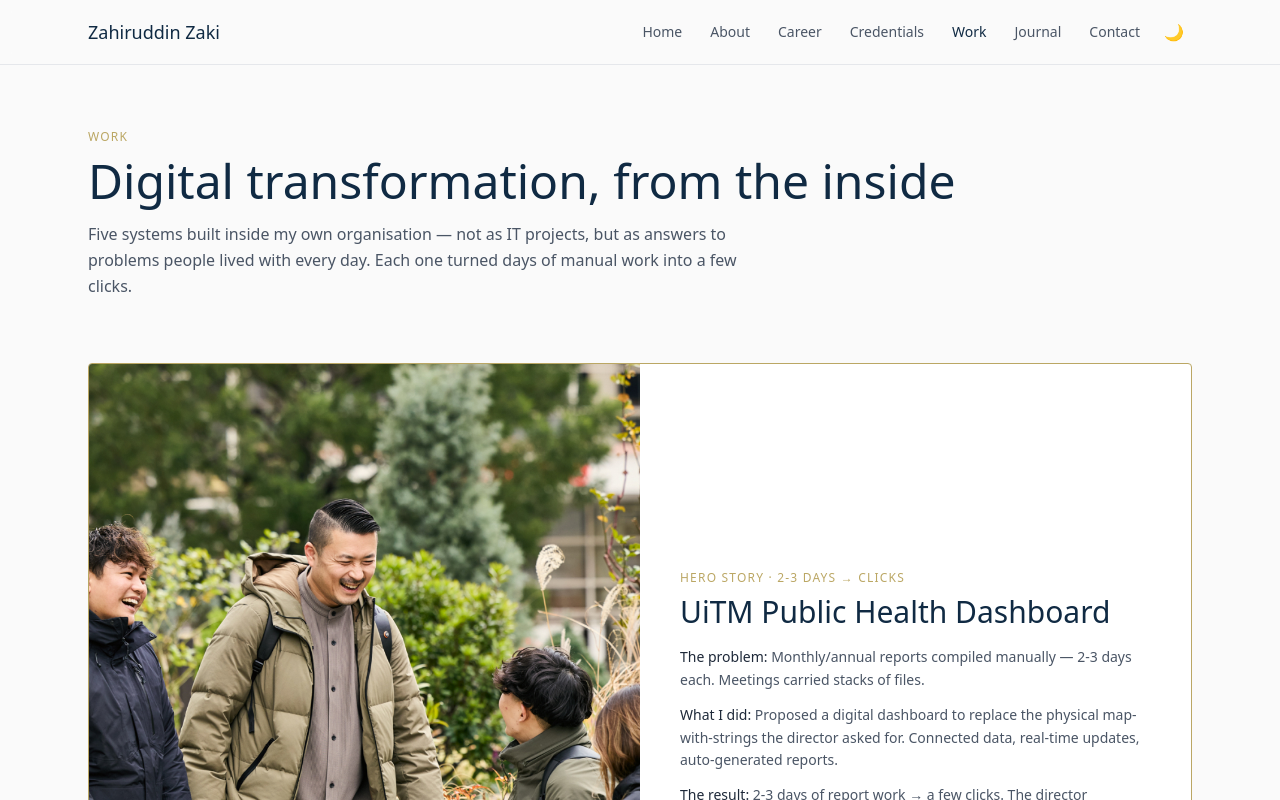
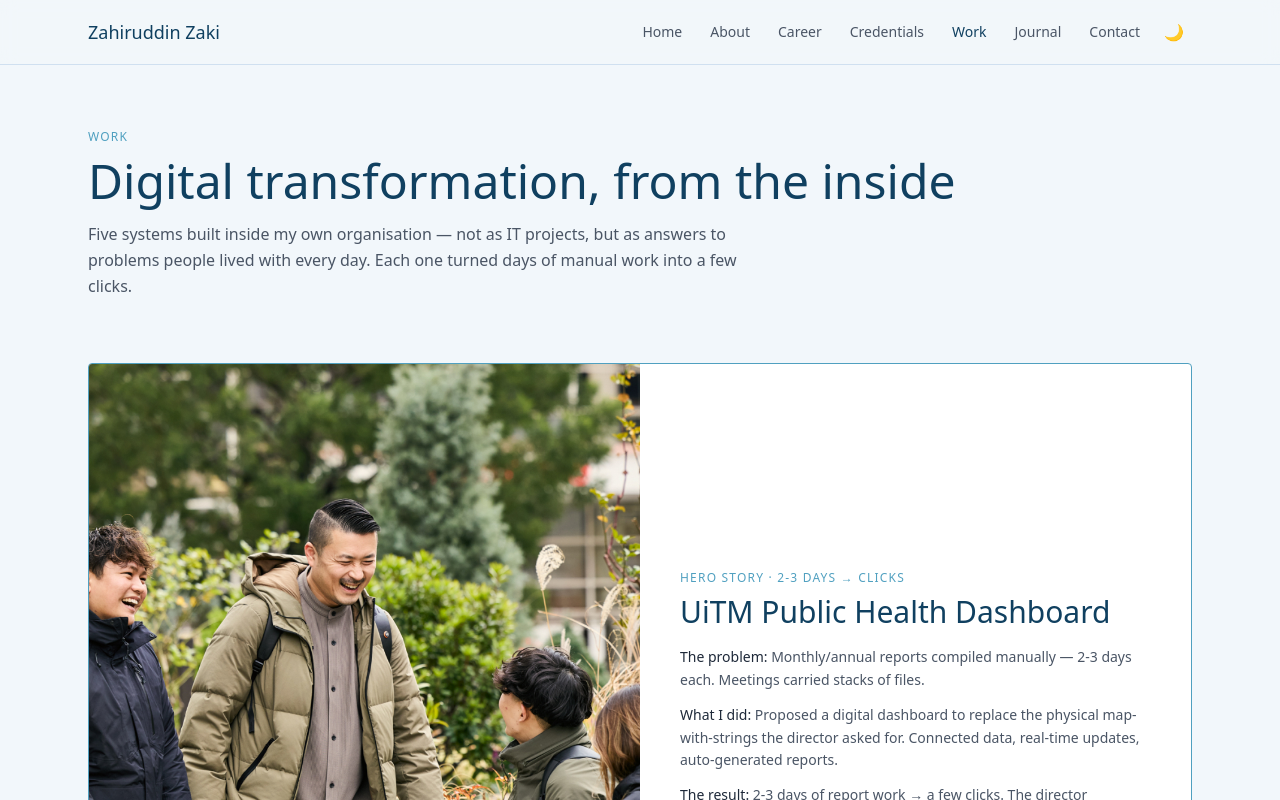
Before and after one commit to ik4lyfe/zahiruddin-portfolio-v2, a Next.js app: page /work in a window 1280 px wide. Shown: the top 800 px of the page. Built offline with nearby package versions, Linux system fonts and the light colour scheme; a web font is replaced by a local one.

Commit message:
Color swap to blue palette (Gambar 1): #104060 primary, #50A0C0 accent, light #F2F7FB, dark #0A2A40

```diff
--- a/src/app/about/page.tsx
+++ b/src/app/about/page.tsx
@@ -48,7 +48,7 @@ export default function About() {
 
       <div className="mt-12 grid md:grid-cols-2 gap-4">
         <Reveal delay={100}>
-          <div className="border border-line dark:border-gray-700 rounded-sm p-6 bg-surface dark:bg-[#1a1d24]">
+          <div className="border border-line dark:border-gray-700 rounded-sm p-6 bg-surface dark:bg-[#12354f]">
             <h2 className="font-serif text-xl text-navy dark:text-gold mb-3">How I work</h2>
             <ul className="space-y-2 text-sm text-gray-600 dark:text-gray-300">
               <li>• Listen to the stakeholder first, then offer the better version</li>
@@ -59,7 +59,7 @@ export default function About() {
           </div>
         </Reveal>
         <Reveal delay={180}>
-          <div className="border border-line dark:border-gray-700 rounded-sm p-6 bg-surface dark:bg-[#1a1d24]">
+          <div className="border border-line dark:border-gray-700 rounded-sm p-6 bg-surface dark:bg-[#12354f]">
             <h2 className="font-serif text-xl text-navy dark:text-gold mb-3">Beyond the job</h2>
             <ul className="space-y-2 text-sm text-gray-600 dark:text-gray-300">
               <li>• Civil Defence (APM) reserve member since 2017</li>
--- a/src/app/career/page.tsx
+++ b/src/app/career/page.tsx
@@ -67,7 +67,7 @@ export default function Career() {
       <div className="space-y-10">
         {stories.map((s, i) => (
           <Reveal key={s.year} delay={i * 60}>
-            <article className={`grid md:grid-cols-2 gap-6 items-center border border-line dark:border-gray-700 rounded-sm overflow-hidden bg-surface dark:bg-[#1a1d24] hover:shadow-md transition-shadow ${i % 2 === 1 ? "md:[direction:rtl]" : ""}`}>
+            <article className={`grid md:grid-cols-2 gap-6 items-center border border-line dark:border-gray-700 rounded-sm overflow-hidden bg-surface dark:bg-[#12354f] hover:shadow-md transition-shadow ${i % 2 === 1 ? "md:[direction:rtl]" : ""}`}>
               <div className="h-56 md:h-64 overflow-hidden [direction:ltr]">
                 <img src={photos[i % photos.length]} alt="" className="w-full h-full object-cover" />
               </div>
--- a/src/app/credentials/page.tsx
+++ b/src/app/credentials/page.tsx
@@ -31,7 +31,7 @@ export default function Credentials() {
       <div className="grid md:grid-cols-2 gap-6">
         {credentials.map((c, i) => (
           <Reveal key={c.name} delay={i * 50}>
-            <div className="border border-line dark:border-gray-700 rounded-sm p-6 bg-surface dark:bg-[#1a1d24] h-full flex flex-col hover:shadow-md transition-shadow">
+            <div className="border border-line dark:border-gray-700 rounded-sm p-6 bg-surface dark:bg-[#12354f] h-full flex flex-col hover:shadow-md transition-shadow">
               <div className="flex items-start justify-between gap-2 mb-3">
                 <h2 className="font-serif text-xl text-navy dark:text-gold">{c.name}</h2>
                 <span className={`text-[10px] uppercase tracking-widest px-2 py-1 rounded-sm whitespace-nowrap ${
--- a/src/app/globals.css
+++ b/src/app/globals.css
@@ -3,12 +3,12 @@
 @custom-variant dark (&:where(.dark, .dark *));
 
 @theme {
-  --color-bg: #fafafa;
+  --color-bg: #f2f7fb;
   --color-surface: #ffffff;
-  --color-ink: #212121;
-  --color-navy: #102a43;
-  --color-gold: #bba764;
-  --color-line: #e5e7eb;
+  --color-ink: #1a2a3a;
+  --color-navy: #104060;
+  --color-gold: #50a0c0;
+  --color-line: #d0e0f0;
   --color-terra: #e35d3c;
 
   --font-serif: var(--font-baskerville), Georgia, serif;
@@ -16,21 +16,21 @@
 }
 
 :root {
-  --bg: #fafafa;
+  --bg: #f2f7fb;
   --surface: #ffffff;
-  --ink: #212121;
-  --primary: #102a43;
-  --accent: #bba764;
-  --border: #e5e7eb;
+  --ink: #1a2a3a;
+  --primary: #104060;
+  --accent: #50a0c0;
+  --border: #d0e0f0;
 }
 
 .dark {
-  --bg: #121212;
-  --surface: #1a1d24;
+  --bg: #0a2a40;
+  --surface: #12354f;
   --ink: #f5f5f5;
-  --primary: #bba764;
-  --accent: #e35d3c;
-  --border: #2a2d35;
+  --primary: #90c0e0;
+  --accent: #5ba3c6;
+  --border: #1d4460;
 }
 
 html { scroll-behavior: smooth; }
--- a/src/app/journal/page.tsx
+++ b/src/app/journal/page.tsx
@@ -53,7 +53,7 @@ export default function Journal() {
       <div className="space-y-10">
         {posts.map((p, i) => (
           <Reveal key={p.title} delay={i * 60}>
-            <article className={`grid md:grid-cols-2 gap-6 items-center border border-line dark:border-gray-700 rounded-sm overflow-hidden bg-surface dark:bg-[#1a1d24] hover:shadow-md transition-shadow ${i % 2 === 1 ? "md:[direction:rtl]" : ""}`}>
+            <article className={`grid md:grid-cols-2 gap-6 items-center border border-line dark:border-gray-700 rounded-sm overflow-hidden bg-surface dark:bg-[#12354f] hover:shadow-md transition-shadow ${i % 2 === 1 ? "md:[direction:rtl]" : ""}`}>
               <div className="h-48 md:h-56 overflow-hidden [direction:ltr]">
                 <img src={photos[i % photos.length]} alt="" className="w-full h-full object-cover" />
               </div>
--- a/src/app/not-found.tsx
+++ b/src/app/not-found.tsx
@@ -10,7 +10,7 @@ export default function NotFound() {
       <p className="text-gray-600 dark:text-gray-300 mb-8 max-w-md mx-auto">
         Like a process nobody documented. But don&apos;t worry — I know where everything is.
       </p>
-      <Link href="/" className="px-8 py-3 bg-navy dark:bg-gold text-white dark:text-[#121212] font-medium rounded-sm hover:opacity-90 transition-opacity">
+      <Link href="/" className="px-8 py-3 bg-navy dark:bg-gold text-white dark:text-[#f5f5f5] font-medium rounded-sm hover:opacity-90 transition-opacity">
         Back to home
       </Link>
     </div>
--- a/src/app/page.tsx
+++ b/src/app/page.tsx
@@ -44,7 +44,7 @@ export default function Home() {
               director made it a standard.
             </p>
             <div className="mt-8 flex flex-wrap gap-4">
-              <Link href="/work" className="px-6 py-3 bg-navy dark:bg-gold text-white dark:text-[#121212] font-medium rounded-sm hover:opacity-90 transition-opacity">
+              <Link href="/work" className="px-6 py-3 bg-navy dark:bg-gold text-white dark:text-[#f5f5f5] font-medium rounded-sm hover:opacity-90 transition-opacity">
                 See the work
               </Link>
               <Link href="/contact" className="px-6 py-3 border border-line dark:border-gray-600 rounded-sm link-line text-gray-700 dark:text-gray-200">
@@ -90,7 +90,7 @@ export default function Home() {
         <div className="grid md:grid-cols-2 gap-6">
           {chapters.map((c, i) => (
             <Reveal key={c.title} delay={i * 60}>
-              <article className="border border-line dark:border-gray-700 rounded-sm overflow-hidden bg-surface dark:bg-[#1a1d24] group hover:shadow-md transition-shadow">
+              <article className="border border-line dark:border-gray-700 rounded-sm overflow-hidden bg-surface dark:bg-[#12354f] group hover:shadow-md transition-shadow">
                 <div className="h-40 overflow-hidden">
                   <img src={photos[i % photos.length]} alt="" className="w-full h-full object-cover group-hover:scale-105 transition-transform duration-500" />
                 </div>
@@ -110,7 +110,7 @@ export default function Home() {
       </section>
 
       {/* ═══ NUMBERS — marquee strip (Pearl numbers) ═══ */}
-      <section className="bg-navy dark:bg-[#1a1d24] py-16 overflow-hidden">
+      <section className="bg-navy dark:bg-[#12354f] py-16 overflow-hidden">
         <p className="text-center text-xs uppercase tracking-widest text-gray-400 mb-8">Numbers that tell the story</p>
         <div className="text-loop">
           {[...numbers, ...numbers].map((n, i) => (
@@ -149,7 +149,7 @@ export default function Home() {
       </section>
 
       {/* ═══ CULTURE — pull quote (Pearl culture) ═══ */}
-      <section className="bg-surface dark:bg-[#1a1d24] border-y border-line dark:border-gray-700 py-20">
+      <section className="bg-surface dark:bg-[#12354f] border-y border-line dark:border-gray-700 py-20">
         <div className="mx-auto max-w-3xl px-4 sm:px-6 text-center">
           <Reveal>
             <p className="font-serif text-2xl md:text-3xl text-navy dark:text-gold leading-relaxed">
@@ -169,7 +169,7 @@ export default function Home() {
         <div className="grid md:grid-cols-3 gap-6">
           {capabilities.map((c, i) => (
             <Reveal key={c.title} delay={i * 80}>
-              <div className="border border-line dark:border-gray-700 rounded-sm p-6 h-full bg-surface dark:bg-[#1a1d24] hover:shadow-md transition-shadow">
+              <div className="border border-line dark:border-gray-700 rounded-sm p-6 h-full bg-surface dark:bg-[#12354f] hover:shadow-md transition-shadow">
                 <div className="text-xs uppercase tracking-widest text-gold mb-3">0{i + 1}</div>
                 <h3 className="font-serif text-xl text-navy dark:text-gold mb-2">{c.title}</h3>
                 <p className="text-sm text-gray-600 dark:text-gray-300">{c.desc}</p>
@@ -188,7 +188,7 @@ export default function Home() {
               Open to operations roles — procurement, supply chain, logistics, planning. And freelance web development.
             </p>
             <div className="mt-8 flex flex-wrap gap-4 justify-center">
-              <Link href="/contact" className="px-8 py-3 bg-navy dark:bg-gold text-white dark:text-[#121212] font-medium rounded-sm hover:opacity-90 transition-opacity">
+              <Link href="/contact" className="px-8 py-3 bg-navy dark:bg-gold text-white dark:text-[#f5f5f5] font-medium rounded-sm hover:opacity-90 transition-opacity">
                 Get in touch
               </Link>
               <Link href="/credentials" className="px-8 py-3 border border-line dark:border-gray-600 rounded-sm link-line text-gray-700 dark:text-gray-200">
--- a/src/app/work/page.tsx
+++ b/src/app/work/page.tsx
@@ -26,7 +26,7 @@ export default function Work() {
 
       {/* Hero case study — full width */}
       <Reveal>
-        <article className="grid md:grid-cols-2 gap-0 border border-gold dark:border-gold rounded-sm overflow-hidden mb-10 bg-surface dark:bg-[#1a1d24]">
+        <article className="grid md:grid-cols-2 gap-0 border border-gold dark:border-gold rounded-sm overflow-hidden mb-10 bg-surface dark:bg-[#12354f]">
           <div className="h-64 md:h-auto overflow-hidden">
             <img src={photos[0]} alt="" className="w-full h-full object-cover" />
           </div>
@@ -50,7 +50,7 @@ export default function Work() {
       <div className="space-y-10">
         {projects.slice(1).map((p, i) => (
           <Reveal key={p.title} delay={i * 60}>
-            <article className={`grid md:grid-cols-2 gap-6 items-center border border-line dark:border-gray-700 rounded-sm overflow-hidden bg-surface dark:bg-[#1a1d24] hover:shadow-md transition-shadow ${i % 2 === 1 ? "md:[direction:rtl]" : ""}`}>
+            <article className={`grid md:grid-cols-2 gap-6 items-center border border-line dark:border-gray-700 rounded-sm overflow-hidden bg-surface dark:bg-[#12354f] hover:shadow-md transition-shadow ${i % 2 === 1 ? "md:[direction:rtl]" : ""}`}>
               <div className="h-56 md:h-72 overflow-hidden [direction:ltr]">
                 <img src={photos[(i + 1) % photos.length]} alt="" className="w-full h-full object-cover" />
               </div>
@@ -75,7 +75,7 @@ export default function Work() {
       <div className="grid md:grid-cols-2 gap-6">
         {freelanceWork.map((f, i) => (
           <Reveal key={f.title} delay={i * 80}>
-            <div className="border border-line dark:border-gray-700 rounded-sm p-6 bg-surface dark:bg-[#1a1d24] h-full hover:shadow-md transition-shadow">
+            <div className="border border-line dark:border-gray-700 rounded-sm p-6 bg-surface dark:bg-[#12354f] h-full hover:shadow-md transition-shadow">
               <div className="text-xs uppercase tracking-widest text-gold mb-2">{f.type}</div>
               <h3 className="font-serif text-xl text-navy dark:text-gold mb-2">{f.title}</h3>
               <p className="text-sm text-gray-600 dark:text-gray-300 leading-relaxed">{f.detail}</p>
--- a/src/components/Nav.tsx
+++ b/src/components/Nav.tsx
@@ -10,7 +10,7 @@ export default function Nav() {
   const [open, setOpen] = useState(false);
 
   return (
-    <header className="sticky top-0 z-50 bg-bg/80 backdrop-blur border-b border-line dark:bg-[#121212]/80">
+    <header className="sticky top-0 z-50 bg-bg/80 backdrop-blur border-b border-line dark:bg-[#0a2a40]/80">
       <nav className="relative mx-auto max-w-6xl px-4 sm:px-6">
         <div className="flex items-center justify-between h-16">
           <Link href="/" className="shrink-0 font-serif text-base sm:text-lg text-navy dark:text-gold" onClick={() => setOpen(false)}>
@@ -45,7 +45,7 @@ export default function Nav() {
         </div>
 
         {open && (
-          <div className="md:hidden absolute left-0 right-0 top-16 bg-surface dark:bg-[#1a1d24] border-b border-line shadow-lg z-50">
+          <div className="md:hidden absolute left-0 right-0 top-16 bg-surface dark:bg-[#12354f] border-b border-line shadow-lg z-50">
             {navLinks.map((l) => (
               <Link
                 key={l.href}
```
Also changed, not shown: src/app/contact/page.tsx (+7 -7 lines).
